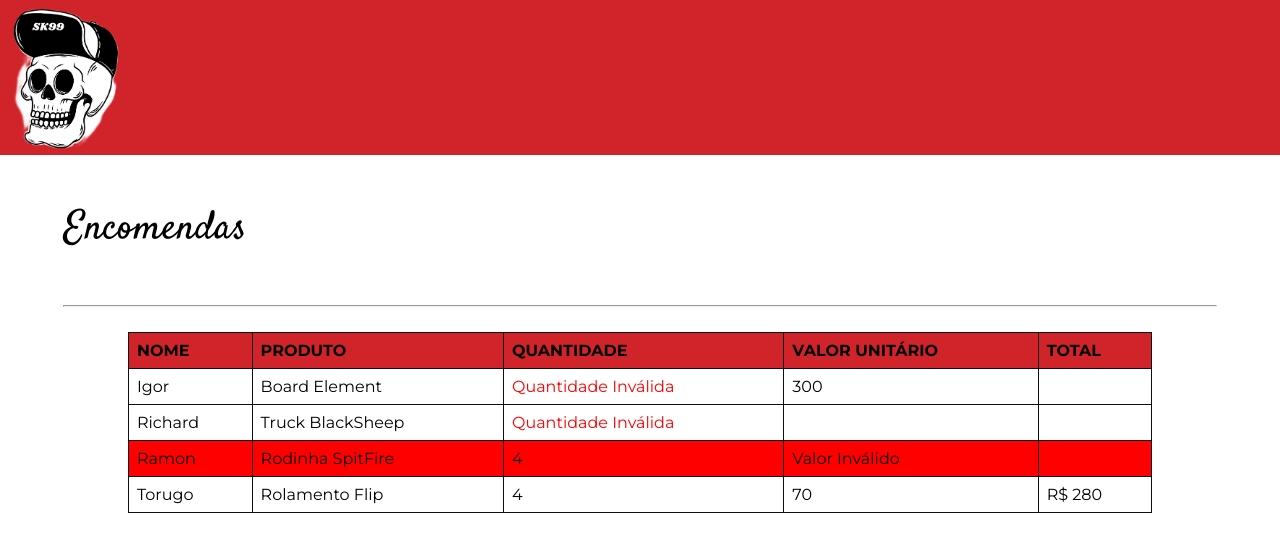
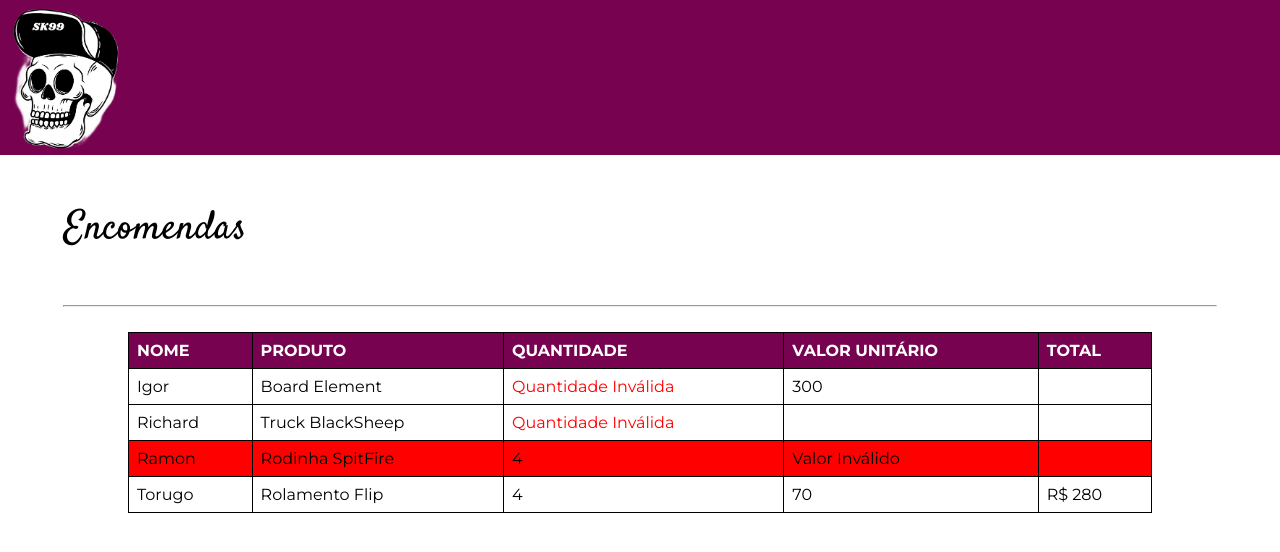
Before and after one commit to MonPrado/Site-SK99, a plain HTML site: page index.html in a window 1280 px wide. Drawn offline with Linux system fonts and the light colour scheme.

Commit message:
Add files via upload

```diff
--- a/style.css
+++ b/style.css
@@ -2,7 +2,7 @@
 @import url('https://fonts.googleapis.com/css2?family=Satisfy&display=swap');
 
 :root {
-    --cor-primaria: #d1232a;
+    --cor-primaria: #770250;
     --fonte-principal:'Montserrat', sans-serif;
     --fonte-secundaria:'Satisfy', sans-serif;
 }
@@ -39,12 +39,12 @@ header {
   }
 
   .tabela_principal th, .tabela_principal td {
-    border: 1px solid #0f0f0f;
+    border: 1px solid #000000;
     padding: 8px;
     text-align: left;
   }
 
   .tabela_principal th {
     background-color: var(--cor-primaria);
-    color: rgb(0, 0, 0);
+    color: rgb(255, 255, 255);
   }
```
